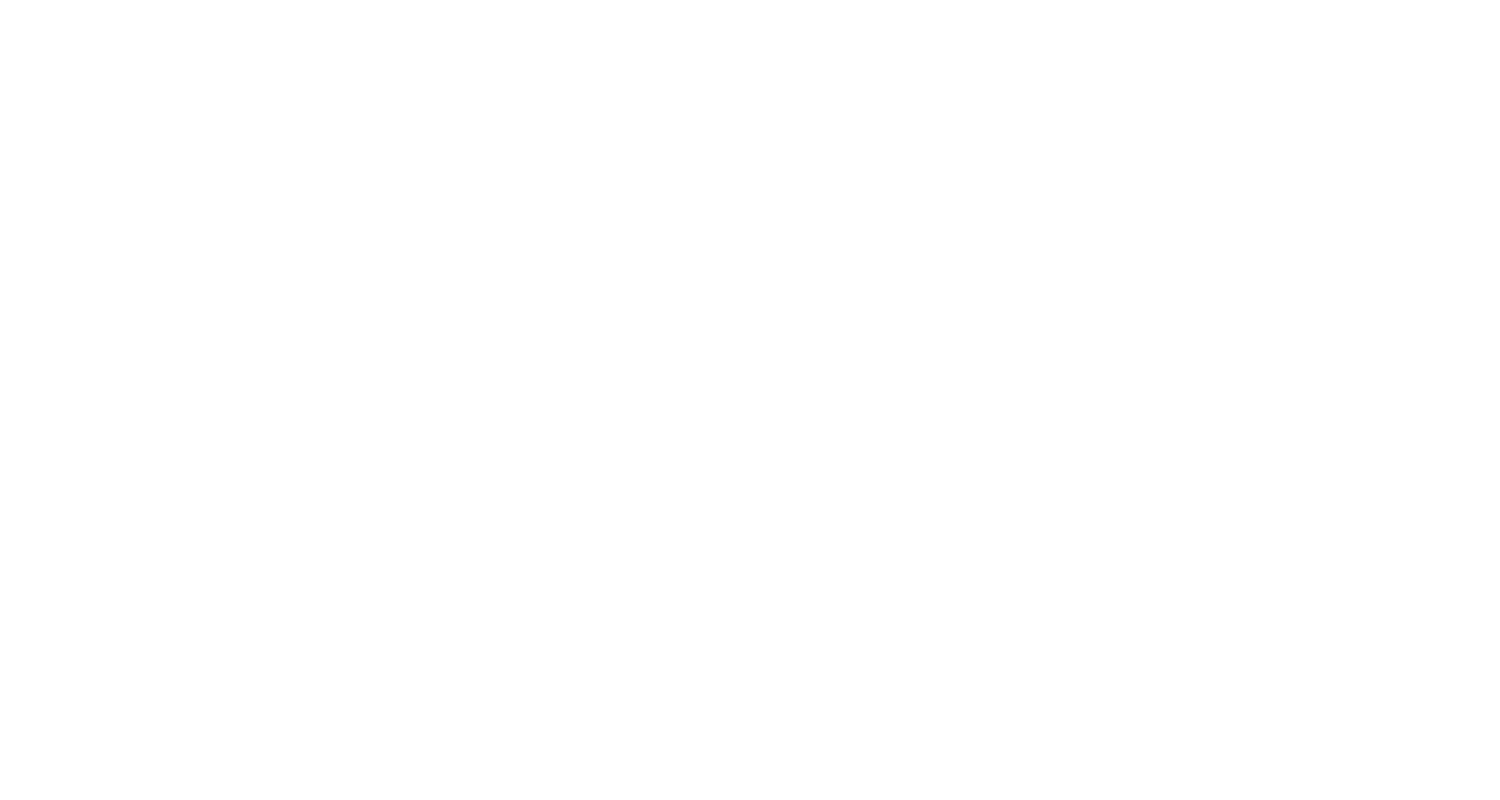
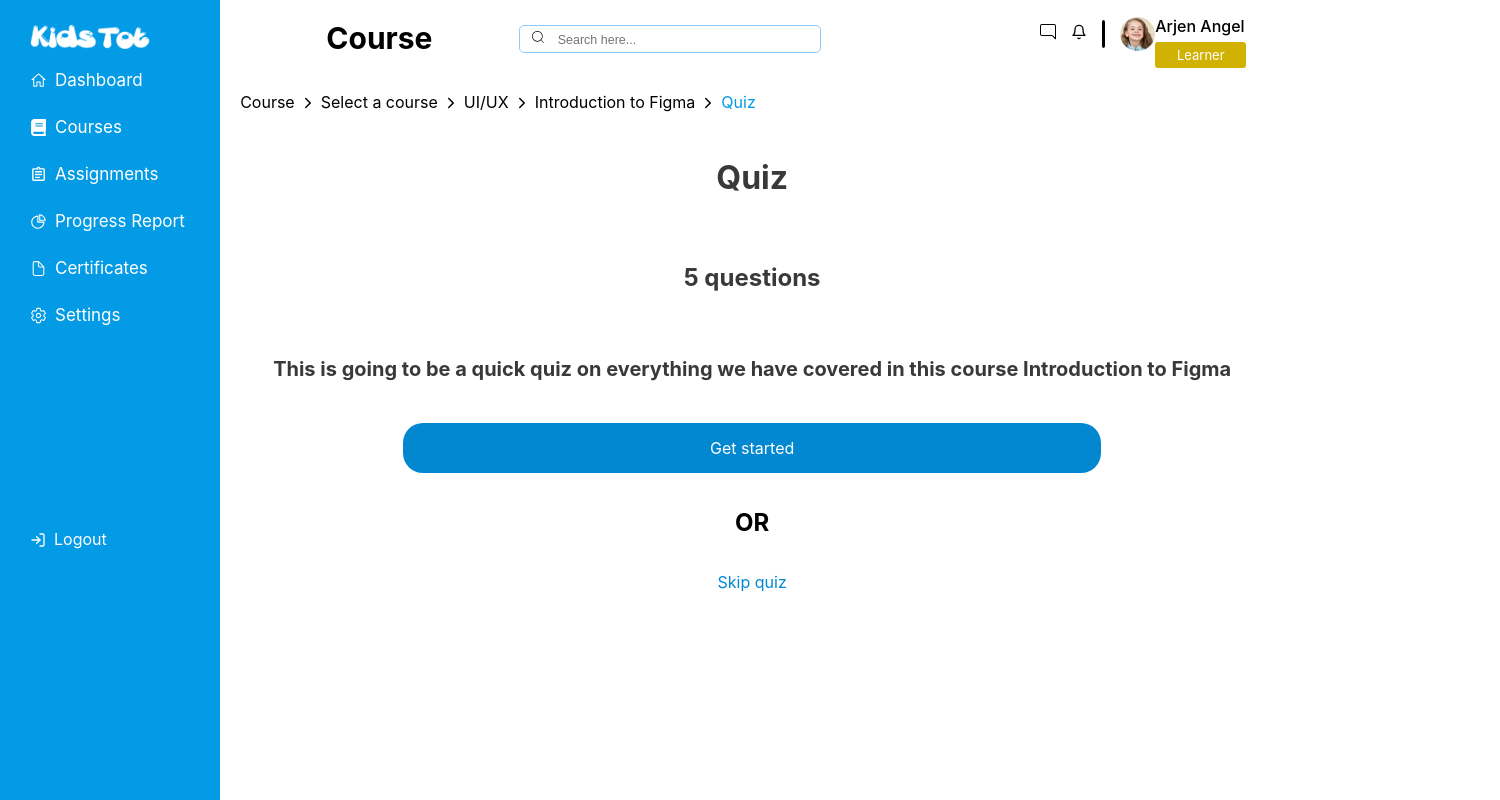
Before and after one commit to learnable-2022/LMS-YC-10-FE, a React (Create React App) app in the folder lms/: page /quiz in a window 1280 px wide. Before the commit this address had no page. Shown: the whole page, 1500 px wide, since content can reach past the window. Built offline with nearby package versions, Linux system fonts and the light colour scheme.

Commit message:
resolvedRouteIssues

```diff
--- a/lms/src/App.js
+++ b/lms/src/App.js
@@ -1,5 +1,4 @@
 import { Routes, Route } from "react-router-dom";
-import { useState } from 'react';
 import './App.css';
 import Main from './components/main/Main';
 import LandingPage from './components/pages/LandingPage';
@@ -10,21 +9,25 @@ import ForgotPassword from './components/pages/register/ForgotPassword'
 import CreateNewPassword from './components/pages/register/CreateNewPassword'
 import ContactUs from './components/pages/ContactUs';
 import ErrorPage from "./components/pages/ErrorPage";
+import Dashboard from "./components/pages/Dashboard";
+import Certificate from "./components/pages/Certificate";
+import OngoingCourse from "./components/pages/OngoingCoursePage";
+import ErrorShow from "./components/popUpSideBar/ErrorShow";
+import SettingsPage from "./components/pages/SettingsPage";
+import Assignment from "./components/pages/Assignment";
+import QuizStart from "./components/pages/QuizStart";
+import Quiz from "./components/pages/Quiz";
+import CoursePage from "./components/pages/CoursePage";
+import GeneralCoursePage from "./components/pages/GeneralCoursePage";
+import LearningPath from "./components/pages/LearningPath";
 
 
 function App() {
-  const [isLoggedIn, setIsLoggedIn] = useState(false);
 
 
 
-      if (isLoggedIn) {
-        return (
-          <div className="App">
-         <Main />
-         </div>
-        );
-      }
-      else{
+
+
         return (
           <div className="App">
 
@@ -40,6 +43,24 @@ function App() {
           <Route  path="/error" element={<ErrorPage />} />
 
 
+            {/* pages when when user is logged in  */}
+          <Route  path="/dashboard" element={<Main pageLocation={<Dashboard />}/>} />
+          <Route  path="/LearningPath" element={<Main pageLocation={<LearningPath />}/>} />
+          <Route  path="/courses" element={<Main pageLocation={<GeneralCoursePage />}/>} />
+          <Route  path="/CoursePage" element={<Main pageLocation={<CoursePage />}/>} />
+          <Route  path="/Quiz" element={<Main pageLocation={<Quiz />}/>} />
+          <Route  path="/quiz/quizstart" element={<Main pageLocation={<QuizStart />}/>} />
+          <Route  path="/Assignment" element={<Main pageLocation={<Assignment />}/>} />
+          <Route  path="/settings" element={<Main pageLocation={<SettingsPage />}/>} />
+          <Route  path="/Certificate" element={<Main pageLocation={<Certificate />}/>} />
+          <Route  path="/courses/ongoingcourse" element={<Main pageLocation={<OngoingCourse />}/>} />
+          <Route  path="/error" element={<Main pageLocation={<ErrorShow />}/>} />
+
+
+
+
+
+
           {/* <Route path="*" element={} /> */}
 
       </Routes>
@@ -47,7 +68,6 @@ function App() {
          </div>
         );
 
-      }
 
 
 
--- a/lms/src/components/main/Main.js
+++ b/lms/src/components/main/Main.js
@@ -1,21 +1,12 @@
 import React from "react";
-import { Route, Routes } from 'react-router-dom';
+
 import SideBar from "../sideBar/SideBar";
-import SettingsPage from "../pages/SettingsPage";
-import CoursePage from "../pages/CoursePage";
+
 import styles from "./Main.module.css";
-import OngoingCourse from "../pages/OngoingCoursePage";
-import LearningPath from "../pages/LearningPath";
-import GeneralCoursePage from "../pages/GeneralCoursePage";
-import Quiz from "../pages/Quiz";
-import QuizStart from "../pages/QuizStart";
-import Assignment from "../pages/Assignment";
-import Dashboard from "../pages/Dashboard";
-import Certificate from "../pages/Certificate";
-import ErrorShow from "../popUpSideBar/ErrorShow";
 
 
-function Main(){
+
+function Main({pageLocation}){
 return(
     <>
         <div className={styles.main}>
@@ -25,22 +16,10 @@ return(
                     </div>
                 </div>
                 <div className={styles.mainBody}>
-                    <Routes>
 
-                        <Route index path='*/dashboard' element={<Dashboard />} />
+                    {pageLocation}
 
-                        <Route path='*/learningpath' element={<LearningPath />}/>
-                        <Route path='/courses' element={<GeneralCoursePage />}/>
-                        <Route path='/coursepage' element={<CoursePage/>} />
-                        <Route path='/quiz' element={<Quiz/>}/>
-                        <Route path='/quiz/quizstart' element={<QuizStart/>}/>
-                        <Route path='*/assignment' element={<Assignment/>}/>
-                        <Route path='/assignment' element={<Assignment/>}/>
-                        <Route path='*/settings' element={<SettingsPage/>}/>
-                        <Route path='*/certificate' element={<Certificate/>}/>
-                        <Route path="/courses/ongoingcourse" element={<OngoingCourse />} />
-                        <Route path="*/error" element={<ErrorShow />} />
-                    </Routes>
+
                 </div>
 
         </div>
--- a/lms/src/components/pages/register/Login.js
+++ b/lms/src/components/pages/register/Login.js
@@ -2,12 +2,13 @@ import React, { useRef, useState, useEffect} from 'react';
 import style  from './style.module.css';
 import axios from 'axios';
 import Main from '../../main/Main';
-import { Link } from 'react-router-dom';
+import { Link, useNavigate } from 'react-router-dom';
 import logo from "../../images/Logo.png";
 
 
 export default function Login() {
 
+  const navigate = useNavigate();
   const userRef = useRef();
   const errRef = useRef();
 
@@ -61,6 +62,7 @@ const handleSubmit = (e) =>{
     setEmail("");
     setPassword("");
     setSuccess(true)
+    navigate('/dashboard')
 
     handleChecked()
     if(savePwd === true){
@@ -91,11 +93,11 @@ const handleSubmit = (e) =>{
 
   return (
     <>
-      { success ?(
+      {/* { success ?(
         <div>
           <Main />
         </div>
-      ):(
+      ):( */}
     <div className={style.container}>
 
         <header className={style.header}>
@@ -168,7 +170,7 @@ const handleSubmit = (e) =>{
         </div>
         <p ref={errRef} className={errMsg ? "errmsg" : "offscreen"} aria-live="assertive">{errMsg}</p>
     </div>
-      )}
+      {/* )} */}
     </>
   )
 }
--- a/lms/src/components/sideBar/SideBar.js
+++ b/lms/src/components/sideBar/SideBar.js
@@ -23,33 +23,33 @@ return(
             </div>
             <div className={styles.navLinkWrapper}>
                 <div className={styles.firstSectionLink} id={styles.firstSectionLink}>
-                    <NavLink to="*/dashboard">
+                    <NavLink to="/dashboard">
                         <div>
                         <i><VscHome /></i><p>Dashboard</p>
                         </div>
                     </NavLink>
-                    <NavLink to="*/learningpath">
+                    <NavLink to="/learningpath">
                         <div>
                         <i><FaBook /></i><p>Courses</p>
                         </div>
                     </NavLink>
-                    <NavLink to="*/assignment">
+                    <NavLink to="/assignment">
                         <div>
                         <i><MdOutlineAssignment /></i><p>Assignments</p>
                         </div>
                     </NavLink>
-                    <NavLink to="*/error">
+                    <NavLink to="/error">
                         <div>
                             <i><AiOutlinePieChart /></i>
                             <p>Progress Report</p>
                         </div>
                     </NavLink>
-                    <NavLink to="*/certificate">
+                    <NavLink to="/certificate">
                         <div>
                         <i><IoDocumentOutline /></i><p>Certificates</p>
                         </div>
                     </NavLink>
-                    <NavLink to="*/settings">
+                    <NavLink to="/settings">
                         <div>
                         <i><IoSettingsOutline /></i><p>Settings</p>
                         </div>
--- a/lms/src/components/styles/LandingPage.module.css
+++ b/lms/src/components/styles/LandingPage.module.css
@@ -35,6 +35,7 @@
 }
 .getStartedExplore{
   display: flex;
+  align-items: center;
   justify-content: end;
   width: 38.5%;
   padding-bottom: 100px;
```
